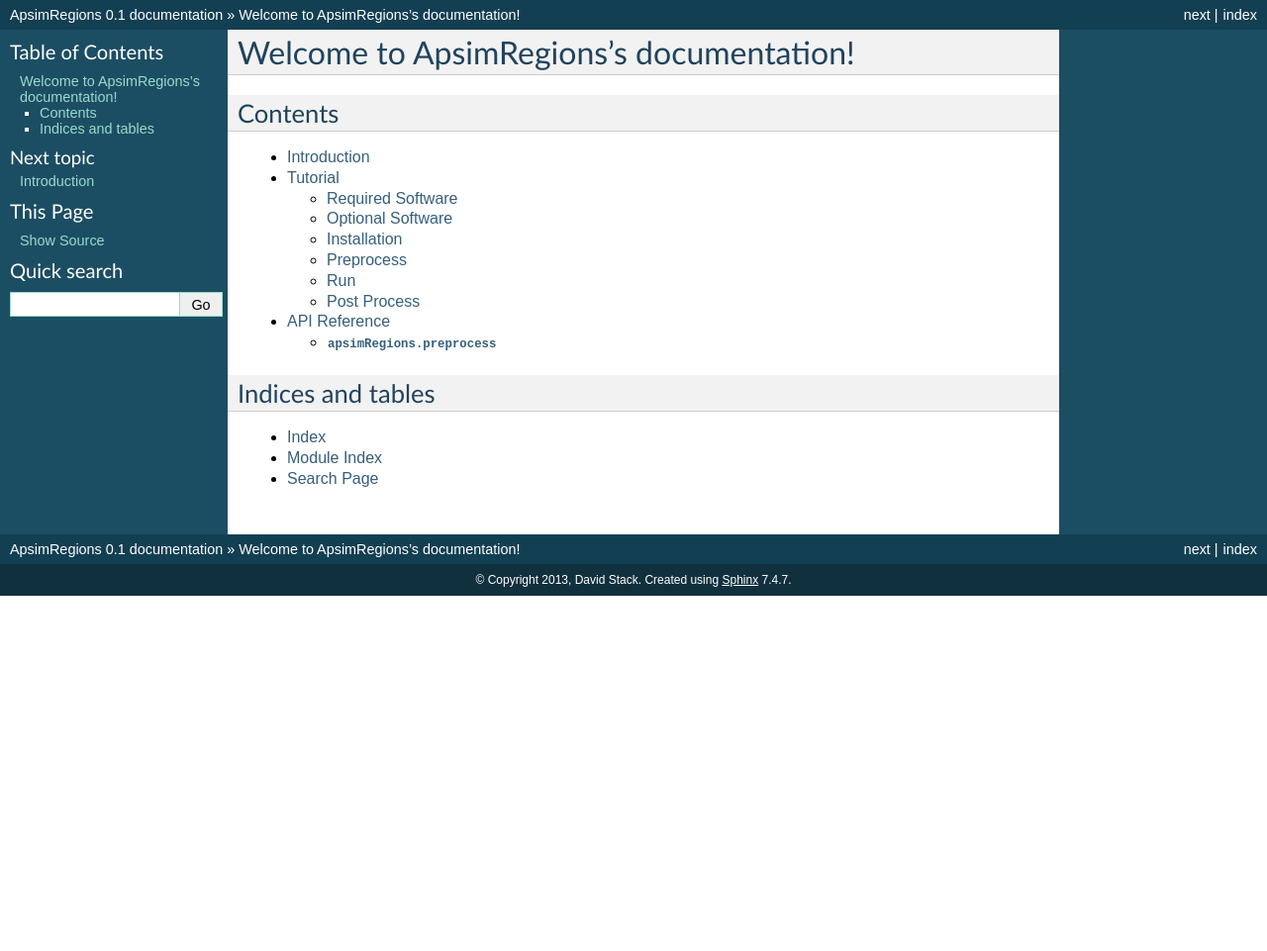
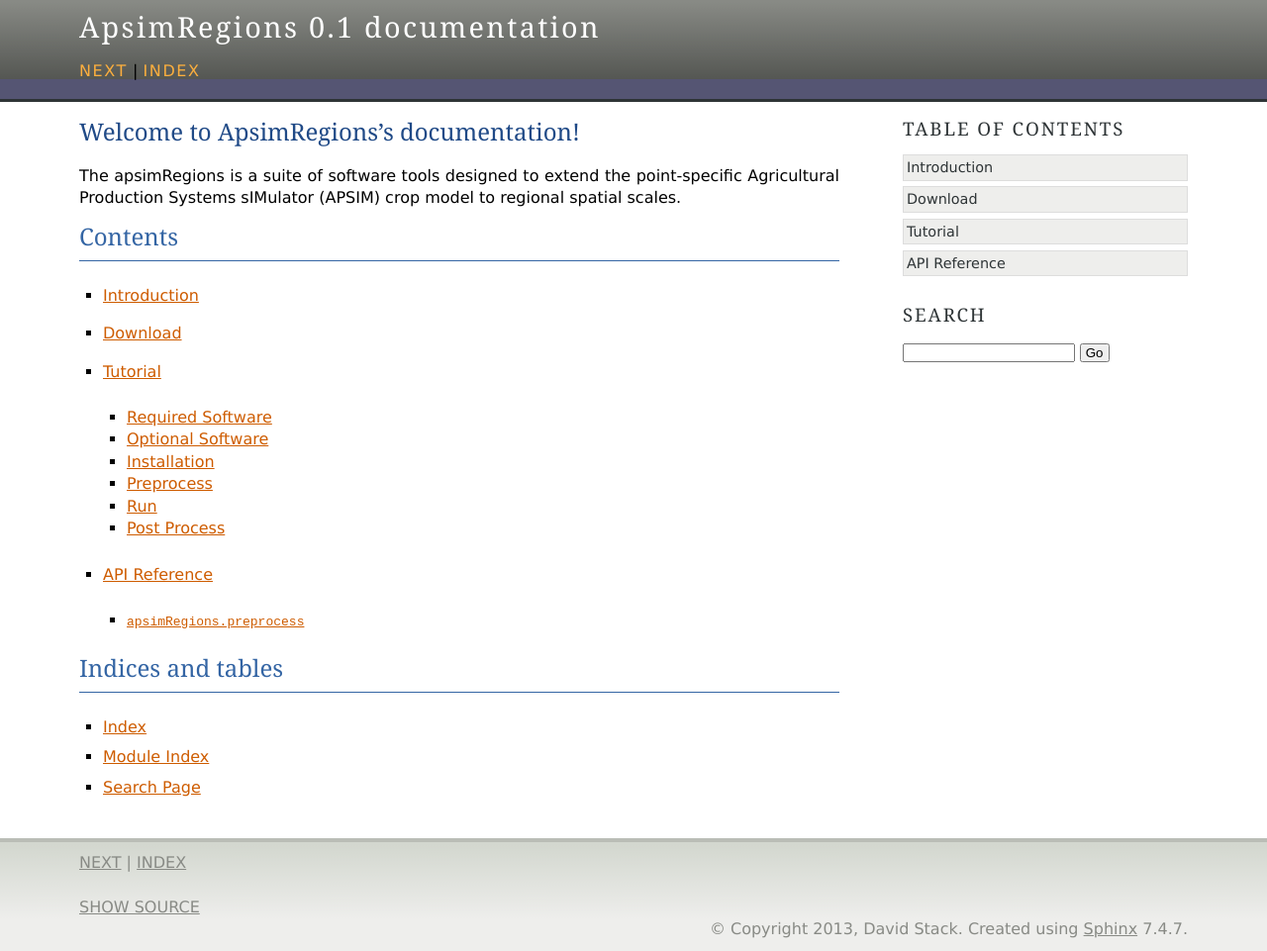
Before and after one commit to davidstackio/apsimRegions, a Sphinx documentation site: the page built from doc/index.rst, in a window 1280 px wide. Shown: the whole page at 99% size. Built offline with Sphinx 7.4.7, drawn with Linux system fonts in a browser that asks for light colours; before the commit the page ends 900 px from its top, so only the background shows below that.

Commit message:
Updated documentation
Added download and changed theme

```diff
--- a/doc/conf.py
+++ b/doc/conf.py
@@ -91,7 +91,7 @@
 
 # The theme to use for HTML and HTML Help pages.  See the documentation for
 # a list of builtin themes.
-html_theme = 'default'
+html_theme = 'agogo'
 
 # Theme options are theme-specific and customize the look and feel of a theme
 # further.  For a list of options available for each theme, see the
--- /dev/null
+++ b/doc/download.rst
@@ -0,0 +1,6 @@
+.. _download:
+
+Download
+************
+
+Visit github to dowload the code.
--- a/doc/index.rst
+++ b/doc/index.rst
@@ -3,6 +3,7 @@
 
 Welcome to ApsimRegions's documentation!
 ****************************************
+The apsimRegions is a suite of software tools designed to extend the point-specific Agricultural Production Systems sIMulator (APSIM) crop model to regional spatial scales.
 
 Contents
 ========
@@ -11,6 +12,7 @@
    :maxdepth: 2
 
    intro.rst
+   download.rst
    tutorial.rst
    api/api.rst
 
```
